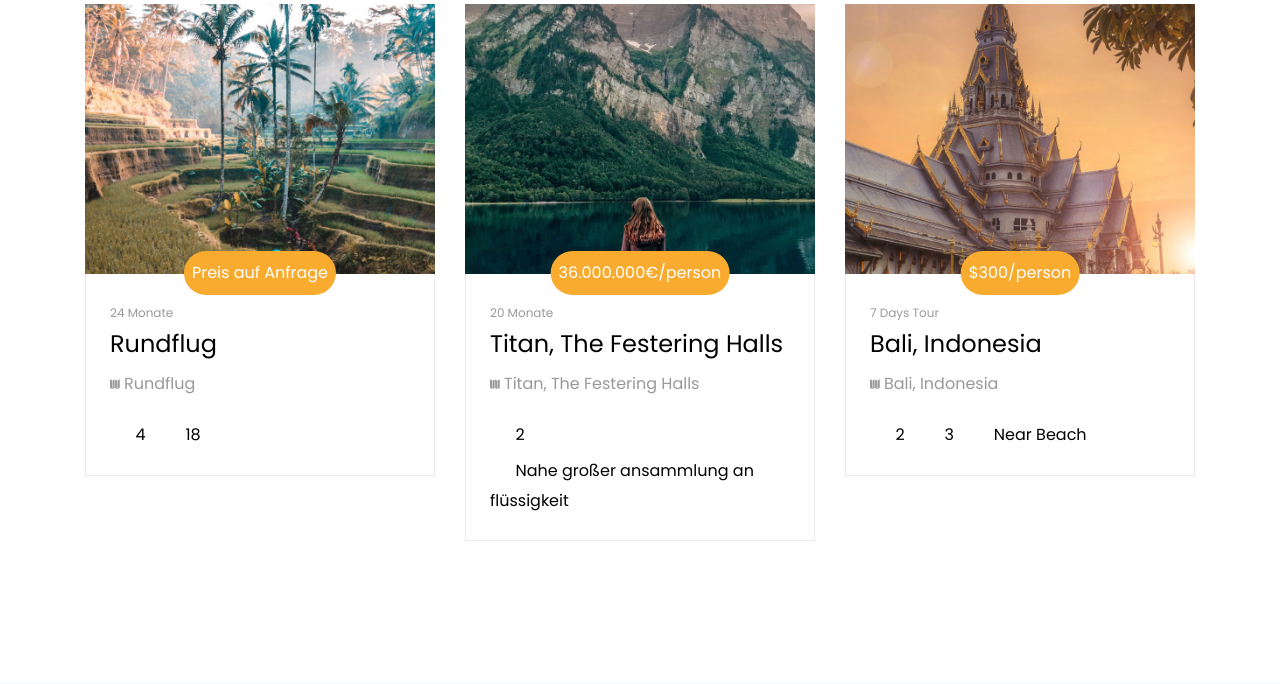
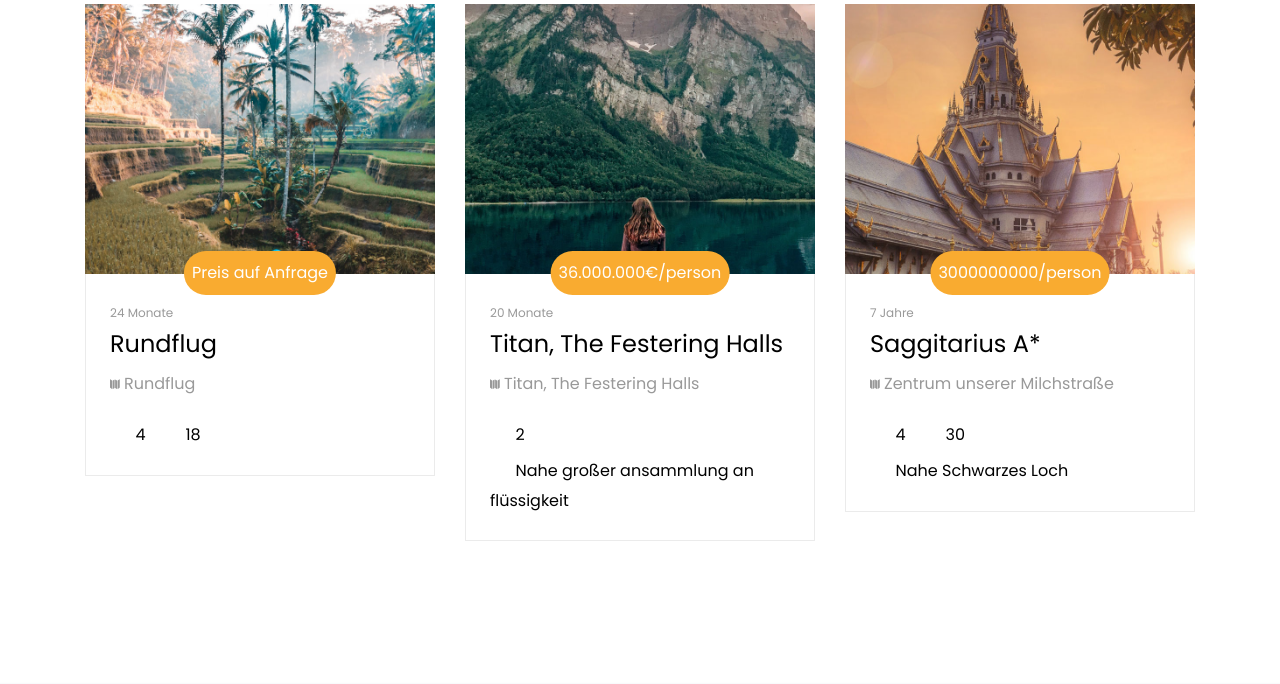
Before and after one commit to Mik235/SpaceY, a PHP site: page / in a window 1280 px wide. Shown: the part 3479-4163 px from the top of the page. Run offline with PHP 8.4, Linux system fonts and the light colour scheme; some libraries are stand-ins or nearby versions; some web fonts are replaced.

Commit message:
Angebots Updtae

```diff
--- a/index.php
+++ b/index.php
@@ -391,14 +391,14 @@
         		<div class="project-wrap">
         			<a href="#" class="img" style="background-image: url(images/destination-6.jpg);"></a>
         			<div class="text p-4">
-        				<span class="price">$300/person</span>
-        				<span class="days">7 Days Tour</span>
-        				<h3><a href="#">Bali, Indonesia</a></h3>
-        				<p class="location"><span class="ion-ios-map"></span> Bali, Indonesia</p>
+        				<span class="price">3000000000/person</span>
+        				<span class="days">7 Jahre </span>
+        				<h3><a href="#">Saggitarius A*</a></h3>
+        				<p class="location"><span class="ion-ios-map"></span> Zentrum unserer Milchstraße</p>
         				<ul>
-        					<li><span class="flaticon-shower"></span>2</li>
-        					<li><span class="flaticon-king-size"></span>3</li>
-        					<li><span class="flaticon-sun-umbrella"></span>Near Beach</li>
+        					<li><span class="flaticon-shower"></span>4</li>
+        					<li><span class="flaticon-king-size"></span>30</li>
+        					<li><span class="flaticon-sun-umbrella"></span>Nahe Schwarzes Loch</li>
         				</ul>
         			</div>
         		</div>
```
Also changed, not shown: 1 other file.
